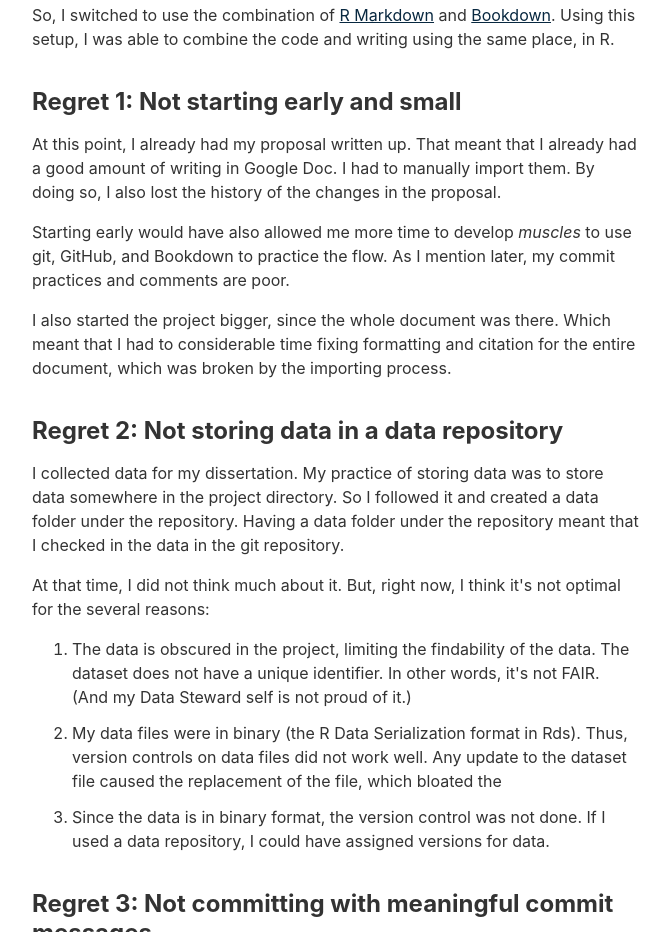
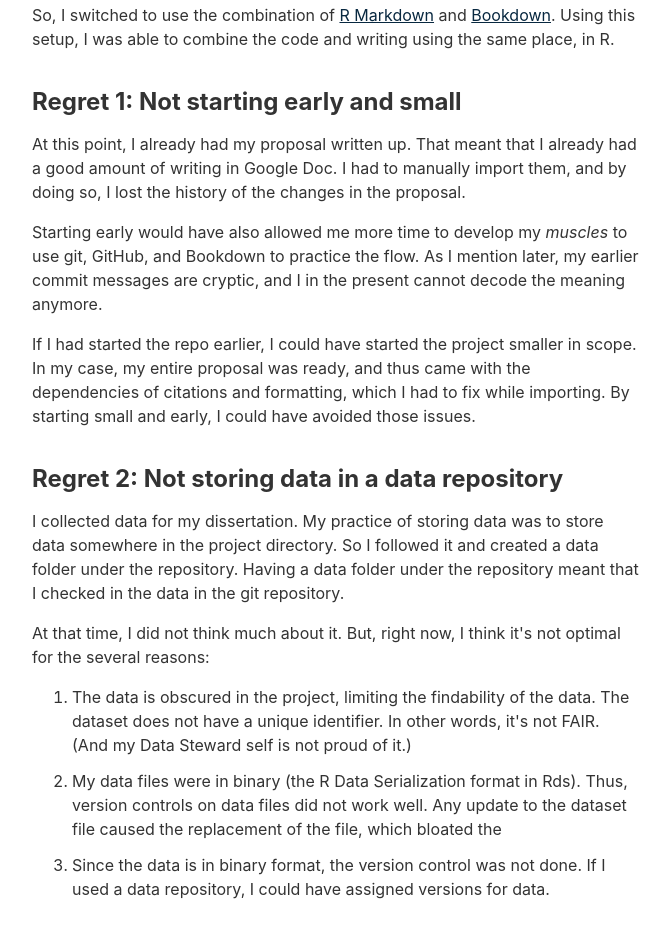
Before and after one commit to nsunami/nami-writes, an Eleventy site: page content/blog/2025-01-23/2025-01-23.md in a window 1280 px wide. Shown: the part 1938-2870 px from the top of the page, without its empty margins (304-974 px from the left). Built offline with nearby package versions, Linux system fonts and the light colour scheme; Eleventy itself is replaced by a stand-in of ours; files that its build step writes are made by us from their sources; files whose address does not match are found by name.

Commit message:
feat(2025-01-23): update text under "Regret 1: Not starting early and small"

```diff
--- a/content/blog/2025-01-23/2025-01-23.md
+++ b/content/blog/2025-01-23/2025-01-23.md
@@ -42,11 +42,11 @@ So, I switched to use the combination of [R Markdown](https://rmarkdown.rstudio.
 
 ## Regret 1: Not starting early and small
 
-At this point, I already had my proposal written up. That meant that I already had a good amount of writing in Google Doc. I had to manually import them. By doing so, I also lost the history of the changes in the proposal.
+At this point, I already had my proposal written up. That meant that I already had a good amount of writing in Google Doc. I had to manually import them, and by doing so, I lost the history of the changes in the proposal.
 
-Starting early would have also allowed me more time to develop _muscles_ to use git, GitHub, and Bookdown to practice the flow. As I mention later, my commit practices and comments are poor.
+Starting early would have also allowed me more time to develop my _muscles_ to use git, GitHub, and Bookdown to practice the flow. As I mention later, my earlier commit messages are cryptic, and I in the present cannot decode the meaning anymore.
 
-I also started the project bigger, since the whole document was there. Which meant that I had to considerable time fixing formatting and citation for the entire document, which was broken by the importing process.
+If I had started the repo earlier, I could have started the project smaller in scope. In my case, my entire proposal was ready, and thus came with the dependencies of citations and formatting, which I had to fix while importing. By starting small and early, I could have avoided those issues.
 
 ## Regret 2: Not storing data in a data repository
 
```
